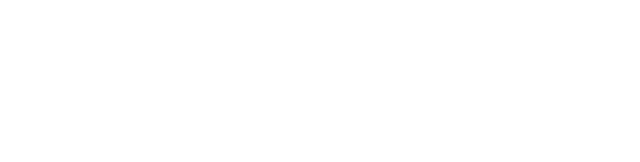
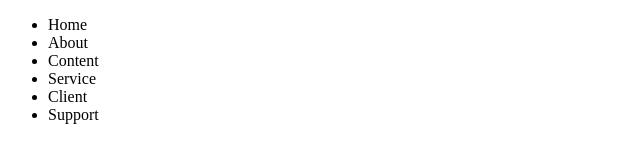
Before and after one commit to Balaji-Star-coder/stackblitz-starters-d4tpmlgy, a website: page index.html in a window 1280 px wide. Shown: the whole page, without its empty margins (0-640 px from the left). Drawn offline with Linux system fonts and the light colour scheme.

Commit message:
list added

```diff
--- a/index.html
+++ b/index.html
@@ -8,7 +8,16 @@
 </head>
 <body>
   <header>
-    <nav></nav>
+    <nav>
+      <ul>
+        <li>Home</li>
+        <li>About </li>
+        <li>Content</li>
+        <li>Service</li>
+        <li>Client</li>
+        <li>Support</li>
+      </ul>
+    </nav>
   </header>
   <section>
   <main></main>
```
